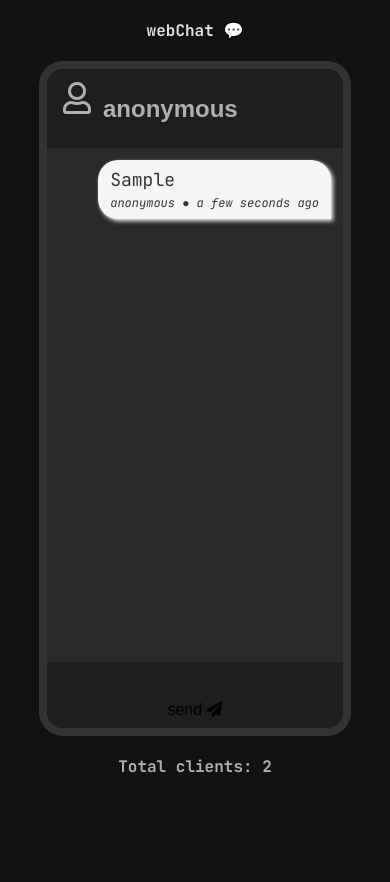
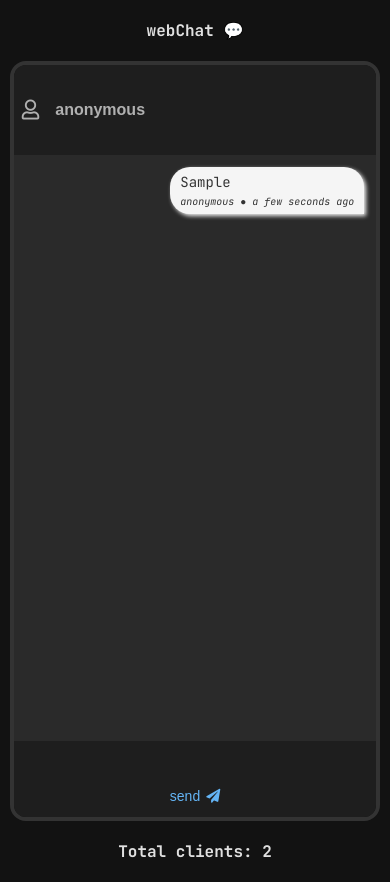
Before and after one commit to Ashutosh-88/chat-socket.io, a website: page public/index.html in a window 390 px wide. Both pictures are taken after typing "Sample" into the empty fields and a click on the button "send". Before the commit the page ends 844 px from the top, so only its background shows below. Drawn offline with nearby package versions, Linux system fonts and the light colour scheme; no server answers.

Commit message:
style: Redo css to make it responsive

```diff
--- a/public/styles.css
+++ b/public/styles.css
@@ -21,7 +21,172 @@
   --color-divider: #2c2c2c;
 }
 
-/* Small devices (phones, less than 600px) */
+* {
+  margin: 0;
+  padding: 0;
+  box-sizing: border-box;
+  scroll-behavior: smooth;
+}
+
+body {
+  font-family: "JetBrains Mono", monospace;
+  display: grid;
+  place-items: center;
+  background-color: var(--color-bg-primary);
+}
+
+.main {
+  border: 8px solid var(--color-border);
+  border-radius: 24px;
+  overflow: hidden;
+  width: 80vw;
+  height: 80vh;
+  display: flex;
+  flex-direction: column;
+}
+
+.title,
+.clients-total {
+  color: var(--color-text-primary);
+  margin: 20px 0;
+  text-align: center;
+}
+
+.name {
+  display: flex;
+  align-items: center;
+  font-size: 32px;
+  font-weight: 700;
+  padding: 8px 16px;
+  color: var(--color-text-secondary);
+  background-color: var(--color-bg-container);
+  height: 12%;
+  width: 100%;
+}
+
+.name span {
+  display: flex;
+  align-items: center;
+  margin-right: 8px;
+  color: var(--color-text-secondary);
+}
+
+.name i {
+  font-size: 1em;
+  vertical-align: middle;
+  line-height: 1;
+}
+
+.name-input {
+  flex-grow: 1;
+  font-size: 24px;
+  font-weight: 700;
+  color: var(--color-text-secondary);
+  margin: 0 12px;
+  border: none;
+  outline: none;
+  background-color: var(--color-bg-container);
+}
+
+.message-container {
+  display: flex;
+  flex-direction: column;
+  background-color: var(--color-bg-secondary-container);
+  width: 100%;
+  height: 78%;
+  overflow-y: auto;
+}
+
+.message-left,
+.message-right {
+  list-style: none;
+  padding: 8px 12px;
+  margin: 12px;
+  max-width: 90%;
+  font-size: 1rem;
+  word-wrap: break-word;
+}
+
+.message-left {
+  border-radius: 20px 20px 20px 0px;
+  align-self: flex-start;
+  background-color: var(--color-bg-primary);
+  box-shadow: -2px 2px 4px var(--color-bg-primary);
+  color: var(--color-text-muted);
+}
+
+.message-right {
+  border-radius: 20px 20px 0px 20px;
+  align-self: flex-end;
+  background-color: var(--color-text-light);
+  box-shadow: 2px 2px 4px var(--color-text-light);
+  color: var(--color-border);
+}
+
+.message-left > p > span,
+.message-right > p > span {
+  display: block;
+  font-style: italic;
+  font-size: 0.75rem;
+  margin-top: 4px;
+}
+
+.feedback {
+  font-style: italic;
+  font-size: 14px;
+  padding: 0px 16px 16px 16px;
+  color: var(--color-text-muted);
+  text-align: center;
+}
+
+.message-form {
+  display: flex;
+  align-items: center;
+  justify-content: space-between;
+  background-color: var(--color-bg-container);
+  width: 100%;
+  height: 10%;
+  padding: 0 8px;
+}
+
+.message-input {
+  flex-grow: 1;
+  height: 100%;
+  font-size: 1rem;
+  border: none;
+  outline: none;
+  padding: 0 12px;
+  background-color: var(--color-bg-container);
+  color: var(--color-text-secondary);
+}
+
+.send-button {
+  display: flex;
+  align-items: center;
+  justify-content: center;
+  height: 100%;
+  padding: 0 20px;
+  font-size: 1rem;
+  border: none;
+  outline: none;
+  background-color: var(--color-bg-container);
+  color: var(--color-accent-alt);
+  cursor: pointer;
+}
+
+.send-button span {
+  display: flex;
+  align-items: center;
+  margin-left: 6px;
+}
+
+.v-divider {
+  height: 60%;
+  width: 2px;
+  background-color: var(--color-bg-secondary-container);
+  margin: 0 8px;
+}
+
 @media only screen and (max-width: 599px) {
   .main {
     width: 95vw;
@@ -32,7 +197,6 @@
 
   .name {
     font-size: 20px;
-    height: 10%;
     padding: 4px 8px;
   }
 
@@ -41,16 +205,9 @@
     margin: 0 8px;
   }
 
-  .message-container {
-    font-size: 14px;
-    height: 75%;
-  }
-
   .message-left,
   .message-right {
     font-size: 14px;
-    max-width: 90%;
-    margin: 8px;
     padding: 6px 10px;
   }
 
@@ -59,17 +216,23 @@
     font-size: 10px;
   }
 
+  .message-container {
+    flex-grow: 1;
+    height: auto;
+    overflow-y: scroll;
+  }
+
   .message-form {
     flex-direction: column;
-    height: auto;
     gap: 8px;
     padding: 8px;
+    height: 10%;
+    flex-shrink: 0;
   }
 
   .message-input,
   .send-button {
     width: 100%;
-    height: 40px;
     font-size: 14px;
   }
 
@@ -80,12 +243,9 @@
   .title,
   .clients-total {
     font-size: 16px;
-    margin: 12px 0;
-    text-align: center;
   }
 }
 
-/* Medium devices (tablets, 600px to 1024px) */
 @media only screen and (min-width: 600px) and (max-width: 1024px) {
   .main {
     width: 90vw;
@@ -96,26 +256,15 @@
 
   .name {
     font-size: 24px;
-    height: 10%;
-    padding: 6px 12px;
   }
 
   .name-input {
     font-size: 20px;
-    margin: 0 10px;
-  }
-
-  .message-container {
-    font-size: 16px;
-    height: 75%;
   }
 
   .message-left,
   .message-right {
     font-size: 16px;
-    max-width: 85%;
-    margin: 10px;
-    padding: 8px 12px;
   }
 
   .message-left > p > span,
@@ -123,16 +272,7 @@
     font-size: 11px;
   }
 
-  .message-form {
-    height: auto;
-    flex-direction: row;
-    padding: 8px 12px;
-  }
-
-  .message-input {
-    font-size: 15px;
-  }
-
+  .message-input,
   .send-button {
     font-size: 15px;
   }
@@ -143,7 +283,6 @@
   }
 }
 
-/* Large devices (desktops, more than 1024px) */
 @media only screen and (min-width: 1025px) {
   .main {
     width: 80vw;
@@ -175,148 +314,3 @@
     font-size: 20px;
   }
 }
-
-* {
-  margin: 0;
-  padding: 0;
-  box-sizing: border-box;
-  scroll-behavior: smooth;
-}
-
-body {
-  font-family: "JetBrains Mono", monospace;
-  display: grid;
-  place-items: center;
-  background-color: var(--color-bg-primary);
-}
-
-.title {
-  margin: 20px 0;
-  color: var(--color-text-primary);
-}
-
-.main {
-  border: 8px solid var(--color-border);
-  border-radius: 24px;
-  overflow: hidden;
-  width: 80vw;
-  height: 80vh;
-}
-
-.name {
-  display: flex;
-  font-size: 32px;
-  font-weight: 700;
-  padding: 8px 16px;
-  color: var(--color-text-secondary);
-  background-color: var(--color-bg-container);
-  width: 100%;
-  height: 12%;
-}
-
-.name > span {
-  color: var(--color-text-secondary);
-}
-
-.name-input {
-  font-size: 24px;
-  font-weight: 700;
-  color: var(--color-text-secondary);
-  flex-grow: 1;
-  border: none;
-  margin: 0 12px;
-  outline: none;
-  background-color: var(--color-bg-container);
-}
-
-.message-container {
-  display: flex;
-  flex-direction: column;
-  background-color: var(--color-bg-secondary-container);
-  width: 100%;
-  height: 78%;
-  overflow-y: scroll;
-  overflow-x: hidden;
-}
-
-.message-left,
-.message-right {
-  list-style: none;
-  padding: 8px 12px;
-  margin: 12px;
-  max-width: 250px;
-  font-size: 18px;
-  word-wrap: break-word;
-}
-
-.message-left {
-  border-radius: 20px 20px 20px 0px;
-  align-self: flex-start;
-
-  background-color: var(--color-bg-primary);
-  color: var(--color-text-muted);
-}
-
-.message-right {
-  border-radius: 20px 20px 0px 20px;
-  align-self: flex-end;
-
-  background-color: var(--color-text-light);
-  box-shadow: 2px 2px 4px var(--color-text-light);
-  color: var(--color-border);
-}
-
-.message-left > p > span,
-.message-right > p > span {
-  display: block;
-  font-style: italic;
-  font-size: 12px;
-  margin-top: 4px;
-}
-
-.feedback {
-  font-style: italic;
-  font-size: 14px;
-  padding: 0px 16px 16px 16px;
-  color: var(--color-text-muted);
-  text-align: center;
-}
-
-.message-form {
-  display: flex;
-  justify-content: space-between;
-  background-color: var(--color-bg-container);
-  width: 100%;
-  height: 10%;
-}
-
-.message-input {
-  flex-grow: 1;
-  height: 48px;
-  font-size: 16px;
-  border: none;
-  outline: none;
-  padding: 0 12px;
-  background-color: var(--color-bg-container);
-}
-
-.send-button {
-  height: 48px;
-  font-size: 16px;
-  border: none;
-  padding: 0px 20px;
-  outline: none;
-  background-color: var(--color-bg-container);
-  cursor: pointer;
-}
-
-.v-divider {
-  height: 48px;
-  width: 2px;
-  background-color: var(--color-bg-secondary-container);
-}
-
-.clients-total {
-  margin: 20px 0;
-  color: var(--color-text-secondary);
-}
```
